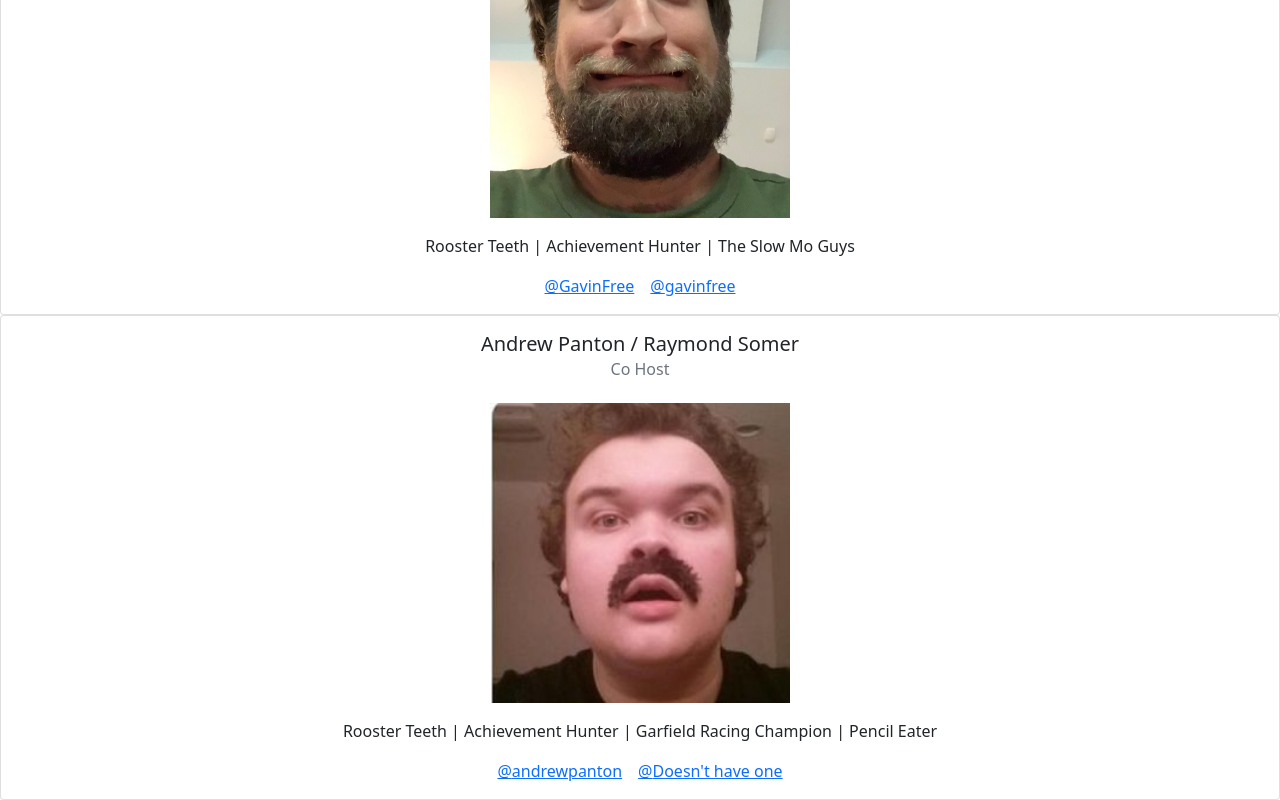
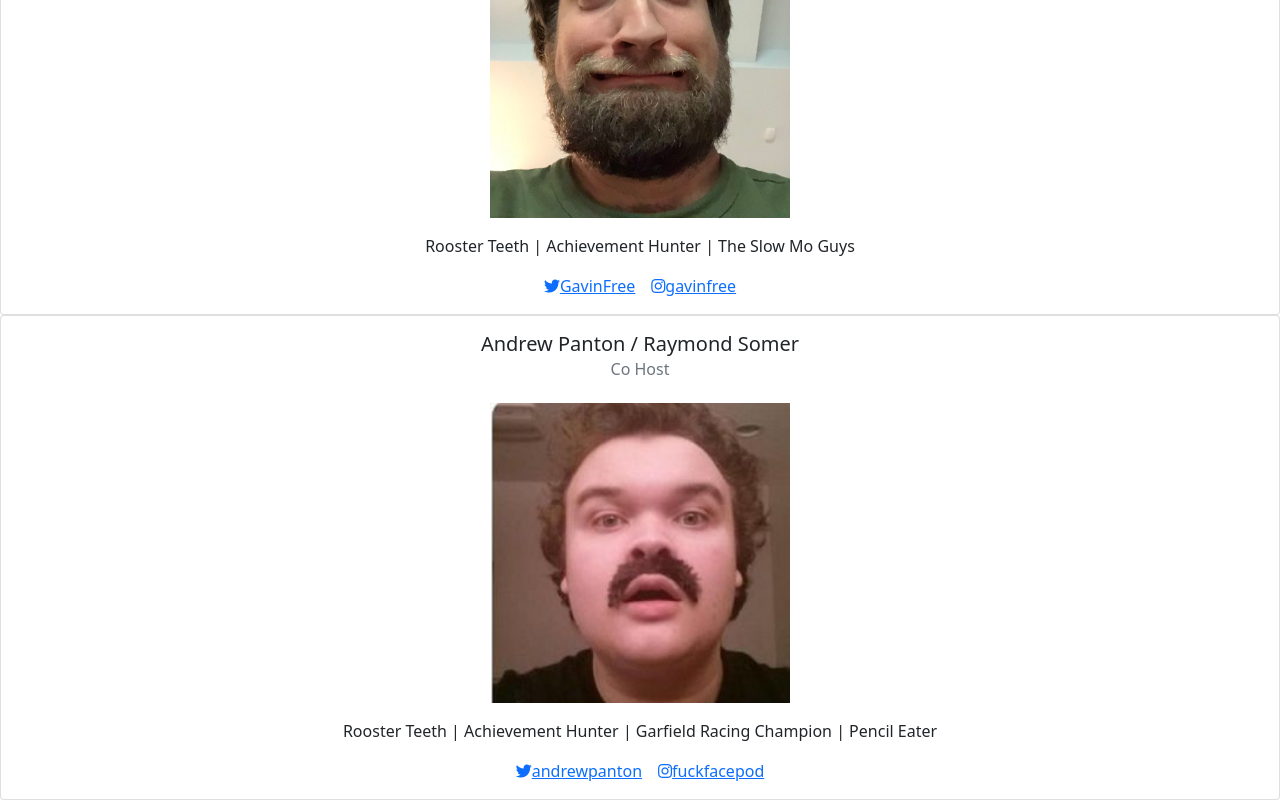
Before and after one commit to joeEscob1023/fkface, a React (Create React App) app in the folder fkface/: page /cast in a window 1280 px wide. Shown: the part 1035-1835 px from the top of the page. Built offline with nearby package versions, Linux system fonts and the light colour scheme.

Commit message:
cast component is complete for the most part, maybe small details here and there for later. Home page could use some work, just to make it look less plain

```diff
--- a/fkface/public/index.html
+++ b/fkface/public/index.html
@@ -10,6 +10,7 @@
       content="Web site created using create-react-app"
     />
     <link rel="apple-touch-icon" href="%PUBLIC_URL%/logo192.png" />
+    <link rel="stylesheet" href="https://pro.fontawesome.com/releases/v5.10.0/css/all.css" integrity="sha384-AYmEC3Yw5cVb3ZcuHtOA93w35dYTsvhLPVnYs9eStHfGJvOvKxVfELGroGkvsg+p" crossorigin="anonymous"/>
     <!--
       manifest.json provides metadata used when your web app is installed on a
       user's mobile device or desktop. See https://developers.google.com/web/fundamentals/web-app-manifest/
--- a/fkface/src/Components/Cast.js
+++ b/fkface/src/Components/Cast.js
@@ -3,11 +3,13 @@ import {
   Card, CardText, CardBody, CardLink,
   CardTitle, CardSubtitle
 } from 'reactstrap';
+import fflogo from '../Assets/ffaceLogo.png'
 
 const Cast = ({castArray}) => {
   console.log(castArray);
   return (
     <div>
+      {/* <img className="ffbackground" src={fflogo} alt="logo" /> */}
       {castArray.map((cast, id) => {
         return (
           <Card key={id}>
@@ -19,8 +21,8 @@ const Cast = ({castArray}) => {
           {cast.image}
           <CardBody>
             <CardText>{cast.otherProductions}</CardText>
-            <CardLink href={`https://twitter.com/${cast.twitterHandle}`}>@{cast.twitterHandle}</CardLink>
-            <CardLink href={`https://www.instagram.com/${cast.instagramHandle}/?hl=en`}>@{cast.instagramHandle}</CardLink>
+            <CardLink target="_blank" href={`https://twitter.com/${cast.twitterHandle}`}><i class="fab fa-twitter"></i>{cast.twitterHandle}</CardLink>
+            <CardLink target="_blank" href={`https://www.instagram.com/${cast.instagramHandle}/?hl=en`}><i class="fab fa-instagram"></i>{cast.instagramHandle}</CardLink>
           </CardBody>
         </Card>
         )
--- a/fkface/src/Data/Cast.js
+++ b/fkface/src/Data/Cast.js
@@ -32,7 +32,7 @@ export default [
     name: "Andrew Panton / Raymond Somer",
     status: "Co Host",
     twitterHandle: "andrewpanton",
-    instagramHandle: "Doesn't have one",
+    instagramHandle: "fuckfacepod",
     otherProductions: [
       "Rooster Teeth | ",
       "Achievement Hunter | ",
```
Also changed, not shown: fkface/src/App.css (+10 -0 lines).
